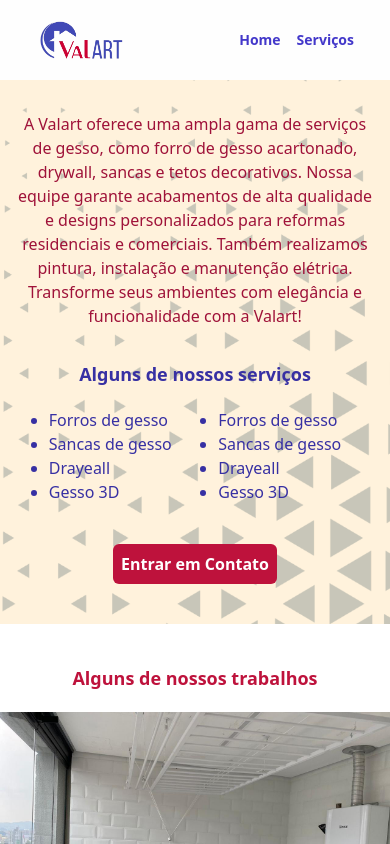
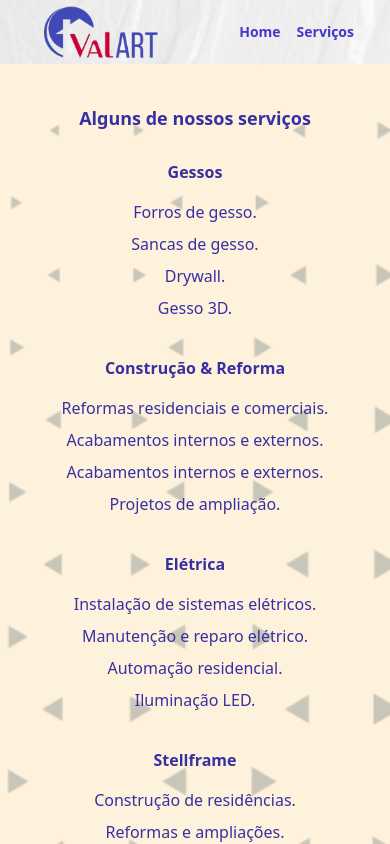
Before and after one commit to Rafael-84/valart, a React (Vite) app: page /servicos in a window 390 px wide. Shown: the top 844 px of the page. Built offline with nearby package versions, Linux system fonts and the light colour scheme.

Commit message:
adicionado e ajustando os tópicos pedidos, arrumando o texto do email de contato e adicionado os links e ajustando a responsividade

```diff
--- a/src/components/Header/index.jsx
+++ b/src/components/Header/index.jsx
@@ -11,9 +11,9 @@ export function Header() {
 
     return(
         <header>
-            <nav className="h-20 w-full flex justify-between items-center bg-corHeader ">
-                <Link className="mx-8" to="/"> <img src={logo} alt="Logo da empresa valART" className=" max-w-[70%] h-auto md:max-w-[50%] md:h-auto"/></Link>
-                <div className="flex items-center justify-center gap-4 mx-8 p-1">
+            <nav className="h-16 w-full p-8 flex justify-between items-center bg-bgFundoHeader bg-cover  bg-no-repeat bg-opacity-95">
+                <div> <img src={logo} alt="Logo da empresa valART" className=" max-w-[70%] h-auto md:w-[250px] md:relative md:top-[50px] z-50 md:h-auto"/></div>
+                <div className="flex items-center justify-center gap-4 p-1">
                     <Link to="/" className="text-sm text-indigo-700 font-bold hover:text-rose-600 transition-colors ">Home</Link>
                     <Link to="/servicos" className="text-sm text-indigo-700 font-bold hover:text-rose-600 transition-colors  ">Serviços</Link>
                     <Link to={urlWhatsApp} target="_blank" className="hidden md:flex md:p-1 md:bg-rose-700 md:rounded md:text-white md:font-bold md:hover:bg-rose-600 md:transition-colors">Contato</Link>
--- a/src/pages/home/index.jsx
+++ b/src/pages/home/index.jsx
@@ -18,7 +18,7 @@ export function Home() {
     return (
         <main>
             <Header />
-            <section className="w-full flex items-center justify-center flex-col bg-fundo bg-bgMain bg-cover bg-no-repeat   md:h-[calc(560px-80px)]  ">
+            <section className="w-full flex items-center justify-center flex-col bg-fundo bg-bgMain bg-cover bg-no-repeat   md:h-[calc(560px-64px)]  ">
                 <div className="flex flex-col items-center justify-center h-full md:w-full xl:w-11/12">
                     <div className="flex relative  justify-center items-center ">
                         <img src={logo} alt="Logo da empresa valART" className=" w-32 h-32  md:mb-2 " />
@@ -35,20 +35,25 @@ export function Home() {
             </section>
             <section className="flex items-center justify-center flex-col bg-corHeader">
                 <h1 className="text-center my-8 font-bold text-lg text-rose-700 md:mt-28 md:mb-5  ">Nossos Serviços</h1>
-                <div className="flex items-center justify-center flex-col my-9 gap-4 md:mx-10 md:gap-16 md:mb-20 md:w-11/12 md:gap-10 lg:flex-row xl:w-3/4 4k:w-1/2">
-                    <div className="w-11/12 h-full bg-fundo flex items-center justify-center flex-col gap-4 p-4 md:h-[365px] md:gap-8 lg:h-[400px] lg:gap-7  4k:w-1/2">
+                <div className="flex items-center justify-center flex-col my-9 gap-4 md:mx-10 md:gap-16 md:mb-20 md:w-11/12 md:gap-10 lg:grid lg:grid-cols-2 xl:flex xl:flex-row xl:w-11/12 4k:w-1/2">
+                    <div className="w-11/12 h-full bg-fundo flex items-center justify-center flex-col gap-4 p-4 md:h-[260px] md:gap-8 lg:w-full lg:h-[300px] lg:justify-between xl:h-[350px] xl:gap-2  4k:w-1/2">
                         <h2 className="font-bold text-indigo-800 mt-2" >Em Gesso</h2>
                         <p className="mx-2 text-indigo-900 text-sm font-medium" >A Valart é especialista em serviços de gesso, oferecendo soluções como forro de gesso acartonado, drywall, sancas e molduras decorativas. Atuamos em reformas residenciais e comerciais, garantindo acabamentos de alta qualidade e estética impecável. Também realizamos instalação e manutenção de drywall, proporcionando conforto e praticidade aos seus ambientes.</p>
                         <Link to="/servicos" className="p-2 bg-rose-700 rounded-md text-white font-bold hover:bg-rose-600 transition-colors ">Saiba Mais</Link>
                     </div>
-                    <div className="w-11/12 h-full bg-fundo flex items-center justify-center flex-col gap-4 p-4 md:h-[365px] md:gap-10 lg:h-[400px] lg:gap-8 4k:w-1/2 ">
-                        <h2 className="font-bold text-indigo-800 mt-2">Construção</h2>
+                    <div className="w-11/12 h-full bg-fundo flex items-center justify-center flex-col gap-4 p-4 md:h-[260px] md:gap-10 lg:w-full lg:h-[300px] lg:justify-between lg:gap-8 xl:h-[350px] xl:gap-2 4k:w-1/2 ">
+                        <h2 className="font-bold text-indigo-800 mt-2">Construção & Reforma</h2>
                         <p className="mx-2  text-indigo-900 text-sm font-medium" >A Valart é a sua parceira ideal em construção e reforma, especializada em transformar espaços com qualidade e eficiência. Nossa equipe experiente garante acabamentos impecáveis em projetos residenciais e comerciais, sempre priorizando a estética e a funcionalidade. Confie na Valart para renovar seu ambiente com estilo e precisão!</p>
                         <Link to="/servicos" className="p-2 bg-rose-700 rounded-md text-white font-bold hover:bg-rose-600 transition-colors ">Saiba Mais</Link>
                     </div>
-                    <div className="w-11/12 h-full bg-fundo flex items-center justify-center flex-col gap-4 p-4 md:h-[365px] lg:h-[400px] lg:gap-2  4k:w-1/2 ">
-                        <h2 className="font-bold text-indigo-800 my-2">Manutenção</h2>
-                        <p className="mx-2  text-indigo-900 text-sm font-medium" >A Valart é sua parceira ideal para manutenção de espaços, oferecendo serviços especializados que garantem a durabilidade das instalações. Nossa equipe, com experiência em drywall e gesso, realiza manutenção preventiva e corretiva, assegurando acabamentos impecáveis e funcionalidade em ambientes residenciais e comerciais. Confie na Valart para manter seu espaço renovado e em perfeitas condições!</p>
+                    <div className="w-11/12 h-full bg-fundo flex items-center justify-center flex-col gap-4 p-4 md:h-[260px] lg:w-full lg:h-[300px] lg:justify-between lg:gap-8 xl:h-[350px] xl:gap-2  4k:w-1/2 ">
+                        <h2 className="font-bold text-indigo-800 my-2">Elétrica</h2>
+                        <p className="mx-2  text-indigo-900 text-sm font-medium" >A Valart é uma empresa especializada em serviços elétricos para residências e empresas. Oferece instalação e manutenção de sistemas elétricos, automação residencial, iluminação LED e adequações às normas de segurança. Com uma equipe qualificada, a Valart se destaca pela qualidade, eficiência e compromisso com a satisfação do cliente.</p>
+                        <Link to="/servicos" className="p-2 bg-rose-700 rounded-md text-white font-bold hover:bg-rose-600 transition-colors ">Saiba Mais</Link>
+                    </div>
+                    <div className="w-11/12 h-full bg-fundo flex items-center justify-center flex-col gap-4 p-4 md:h-[260px] lg:w-full lg:h-[300px] lg:justify-between lg:gap-8 xl:h-[350px] xl:gap-2 4k:w-1/2 ">
+                        <h2 className="font-bold text-indigo-800 my-2">Stellframe</h2>
+                        <p className="mx-2  text-indigo-900 text-sm font-medium" >A Valart oferece serviços especializados em steel frame, com soluções rápidas e eficientes para a construção civil. Realiza projetos de estruturas metálicas leves, garantindo durabilidade e resistência. A empresa cuida de todas as etapas, da elaboração do projeto à execução, sempre focando em qualidade, agilidade e sustentabilidade.</p>
                         <Link to="/servicos" className="p-2 bg-rose-700 rounded-md text-white font-bold hover:bg-rose-600 transition-colors ">Saiba Mais</Link>
                     </div>
                 </div>
--- a/src/pages/servicos/index.jsx
+++ b/src/pages/servicos/index.jsx
@@ -80,40 +80,62 @@ export function Servicos() {
     { id: 28, Image: imagemSLide28, name: 'Fotos de alguns trabalhos realizados pela valART.' },
   ]
 
+  /* lg:relative lg:justify-center lg:items-center lg:left-20 lg:top-72 xl:left-64 xl:top-64 2xl:left-[350px] 4k:left-[850px] */
+
   return (
     <main>
       <Header />
       <section className="w-full flex justify-center h-full">
         <div className=" w-full h-full flex items-center justify-center bg-bgMain bg-fundo bg-cover bg-no-repeat bg-opacity-75">
-          <div className="hidden md:flex md:relative md:justify-center md:items-center md:left-20 md:top-32 lg:left-44 lg:top-28 xl:left-96 xl:top-24 2xl:left-[450px] 4k:left-[950px]">
-            <img src={imgHome} alt="Homem utilizando uma ferramenta realizando um trabalho na parede" className="shadow-lg shadow-indigo-300 md:w-[240px] md:h-[280px] md:rounded-sm lg:w-[250px] lg:h-[290px] lg:h-[260px]" />
-          </div>
+          <div className="w-full h-full flex items-center justify-center flex-col md:w-11/12 md:mt-16   ">
+            <h3 className="text-indigo-800 font-bold text-center text-lg mt-10 md:mb-5" >Alguns de nossos serviços</h3>
+            <div className="flex items-center justify-center flex-col w-11/12 mt-5  text-indigo-800 font-medium  lg:flex md:mb-20  lg:w-full lg:flex-row 4k:w-3/4 ">
+              <div className="hidden lg:flex lg:w-[250px] lg:h-[260px] xl:flex xl:w-[250px] xl:h-[260px] xl:relative xl:justify-center xl:items-center  xl:top-14 xl:left-10  2xl:left-14 4k:left-20">
+                <img src={imgHome} alt="Homem utilizando uma ferramenta realizando um trabalho na parede" className="shadow-lg shadow-indigo-300 lg:w-full lg:h-full" />
+              </div>
+              <div className=" w-11/12 gap-2 md:grid md:grid-cols-2 md:gap-0 lg:flex lg:flex-row lg:gap-8 xl:flex xl:items-center xl:justify-between xl:h-auto">
+                <div className="flex items-center justify-center flex-col gap-2 md:w-3/4 md:justify-start md:my-0 lg:mt-0 lg:w-11/12 lg:h-auto xl:mt-0 xl:w-11/12 xl:h-auto">
+                  <h2 className=" my-2 font-bold text-center lg:mt-0 xl:mt-0">Gessos</h2>
+                  <p className="text-center">Forros de gesso.</p>
+                  <p className="text-center">Sancas de gesso.</p>
+                  <p className="text-center">Drywall.</p>
+                  <p className="text-center">Gesso 3D.</p>
+                </div>
 
-          <div className="w-full h-4/5 flex items-center justify-center flex-col md:flex md:items-center md:justify-center md:relative md:right-5  ">
-            <h2 className="text-center my-8 md:mr-32 font-medium  text-rose-800 w-11/12 md:w-full ">A Valart oferece uma ampla gama de serviços de gesso, como forro de gesso acartonado, drywall, sancas e tetos decorativos. Nossa equipe garante acabamentos de alta qualidade e designs personalizados para reformas residenciais e comerciais. Também realizamos pintura, instalação e manutenção elétrica. Transforme seus ambientes com elegância e funcionalidade com a Valart! </h2>
-            <p className="text-indigo-800 font-bold text-lg" >Alguns de nossos serviços</p>
-            <ul className="flex items-center justify-between w-9/12 mt-5 gap-5 text-indigo-800 font-medium md:w-auto ">
-              <ol className="list-disc md:w-full md:mr-[70px]">
-                <li>Forros de gesso</li>
-                <li>Sancas de gesso</li>
-                <li>Drayeall</li>
-                <li>Gesso 3D</li>
-              </ol>
-              <ol className="list-disc md:w-full " >
-                <li>Forros de gesso</li>
-                <li>Sancas de gesso</li>
-                <li>Drayeall</li>
-                <li>Gesso 3D</li>
-              </ol>
-            </ul>
-            <Link to={urlWhatsApp} target="_blank" className="my-10 mx-auto bg-rose-700 p-2 rounded-md text-white font-bold hover:bg-rose-600 transition-colors ">Entrar em Contato</Link>
+                <div className="flex items-center justify-between flex-col my-7 gap-2  md:w-3/4 md:my-0 lg:mt-0 lg:w-11/12 lg:h-auto xl:mt-0 xl:w-11/12 xl:h-auto" >
+                  <h2 className=" my-2 font-bold text-center lg:mt-0 xl:mt-0">Construção & Reforma</h2>
+                  <p className="text-center">Reformas residenciais e comerciais.</p>
+                  <p className="text-center">Acabamentos internos e externos.</p>
+                  <p className="text-center">Acabamentos internos e externos.</p>
+                  <p className="text-center">Projetos de ampliação.</p>
+                </div>
+
+                <div className="flex items-center justify-between flex-col my-7 gap-2  md:w-3/4 md:my-0 lg:mt-0 lg:w-11/12 lg:h-auto xl:mt-0 xl:w-11/12 xl:h-auto" >
+                  <h2 className=" my-2 font-bold  md:mt-14 lg:mt-0 xl:mt-0">Elétrica</h2>
+                  <p className="text-center">Instalação de sistemas elétricos.</p>
+                  <p className="text-center">Manutenção e reparo elétrico.</p>
+                  <p className="text-center">Automação residencial.</p>
+                  <p className="text-center">Iluminação LED.</p>
+                </div>
+
+                <div className="flex items-center justify-between flex-col gap-2   md:w-3/4 md:my-0 lg:mt-0 lg:w-11/12 lg:h-auto xl:mt-0 xl:w-11/12 xl:h-auto" >
+                  <h2 className=" my-2 font-bold text-center md:mt-14 lg:mt-0 xl:mt-0">Stellframe</h2>
+                  <p className="text-center">Construção de residências.</p>
+                  <p className="text-center">Reformas e ampliações.</p>
+                  <p className="text-center">Projetos comerciais.</p>
+                  <p className="text-center">Instalação de sistemas de isolamento.</p>
+                </div>
+              </div>
+            </div>
+            <h2 className="text-center mt-8  font-medium  text-rose-800 w-11/12 md:w-full lg:mt-0 ">A Valart oferece uma ampla gama de serviços de gesso, como forro de gesso acartonado, drywall, sancas e tetos decorativos. Nossa equipe garante acabamentos de alta qualidade e designs personalizados para reformas residenciais e comerciais. Também realizamos pintura, instalação e manutenção elétrica. Transforme seus ambientes com elegância e funcionalidade com a Valart! </h2>
+            <Link to={urlWhatsApp} target="_blank" className="my-8  mx-auto bg-rose-700 p-2 rounded-md text-white font-bold hover:bg-rose-600 transition-colors  ">Entrar em Contato</Link>
           </div>
         </div>
-        <Link to={urlWhatsApp} aria-label="Botão flutuante que abrirá o contato da empresa no WhatsApp" target="-blank" ><FaWhatsapp className="hidden md:flex md:fixed md:right-20 md:top-[530px] 4k:top-[930px] animate-bounce z-10 " size={80} color="#0cb132"  /></Link>
+        <Link to={urlWhatsApp} aria-label="Botão flutuante que abrirá o contato da empresa no WhatsApp" target="-blank" ><FaWhatsapp className="hidden md:flex md:fixed md:right-20 md:top-[530px] 4k:top-[930px] animate-bounce z-10 " size={80} color="#0cb132" /></Link>
       </section>
       <section>
         <h2 className="text-center  font-bold text-lg text-rose-700 mt-10 mb-5 md:mt-36 md:mb-10 lg:mb-0  " >Alguns de nossos trabalhos</h2>
-          <Swiper className="w-full h-auto md:flex md:items-center md:justify-center md:relative md:top-[-28px]  md:w-11/12 md:h-[600px] lg:w-11/12 lg:h-[680px] xl:w-10/12 xl:h-[850px] xl:top-[-95px] 2xl:w-9/12  4k:h-auto 4k:w-1/2 4k:top-[45px] " spaceBetween={30} centeredSlides={true} slidesPerView={1} autoplay={{ delay: 4000, disableOnInteraction: false, }} pagination={{ clickable: true, }} modules={[Autoplay, Pagination]} >
+        <Swiper className="w-full h-auto md:flex md:items-center md:justify-center md:relative md:top-[-28px]  md:w-11/12 md:h-[600px] lg:w-11/12 lg:h-[680px] xl:w-10/12 xl:h-[850px] xl:top-[-95px] 2xl:w-9/12  4k:h-auto 4k:w-1/2 4k:top-[45px] " spaceBetween={30} centeredSlides={true} slidesPerView={1} autoplay={{ delay: 4000, disableOnInteraction: false, }} pagination={{ clickable: true, }} modules={[Autoplay, Pagination]} >
 
           {data.map((item) => (
             <SwiperSlide key={item.id} >
@@ -126,10 +148,10 @@ export function Servicos() {
         </Swiper>
         <div className="flex items-center justify-center  ">
           <Link to={instagram} className=" flex items-center justify-center mx-auto text-indigo-800 mt-5 hover:text-rose-700 md:gap-2 4k:mt-40">
-            <FaInstagram  size={30} />
+            <FaInstagram size={30} />
             <span className=" italic font-medium text-lg text-xs text-center  md:text-base">Acesse nossas redes socias para mais detalhes.</span>
           </Link>
-      </div>
+        </div>
       </section>
 
 
--- a/tailwind.config.js
+++ b/tailwind.config.js
@@ -14,6 +14,7 @@ export default {
         'bgMain' : "url(../src/assets/main/fundoMain.png)",
         'bgEscolher' : "url(../src/assets/main/fundoEscolher.png)",
         'bgContato' : "url(../src/assets/main/fundoContact.png)",
+        'bgFundoHeader' : "url(../src/assets/header/fundoHeader.png)"
       },
       screens: {
         '4k': '2560px',
```
Also changed, not shown: src/components/Footer/index.jsx (+5 -3 lines), src/assets/header/fundoHeader.png (added).
